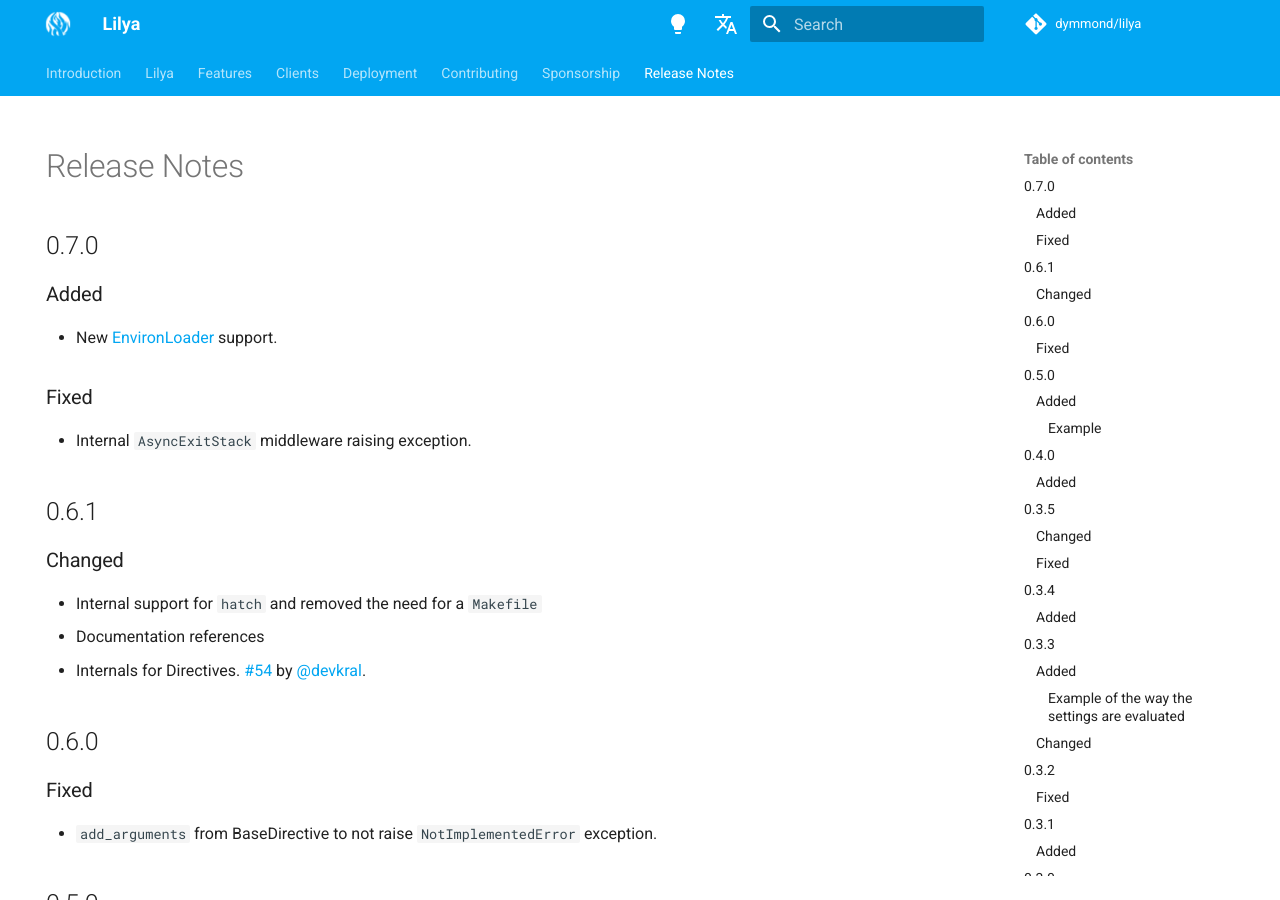
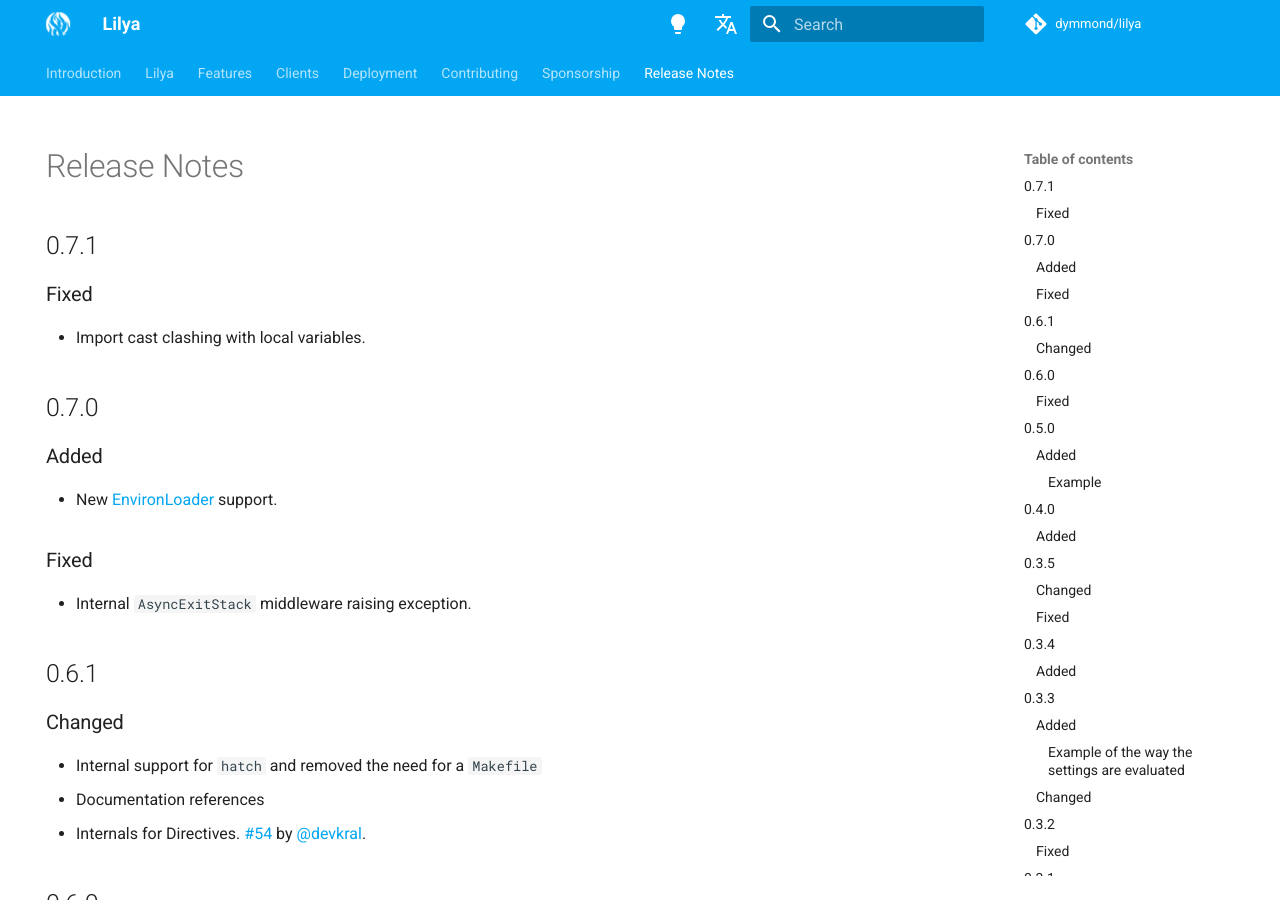
Before and after one commit to dymmond/lilya, an MkDocs documentation site: the page built from docs/release-notes.md, in a window 1280 px wide and 900 px high. Built offline with MkDocs 1.6.1 and Material for MkDocs 9.7.7, drawn with Linux system fonts in a browser that asks for light colours; comment, search, counter and statistics services are not loaded.

Commit message:
Update __init__.py (#60)
* Update __init__.py
* Update release-notes.md

```diff
--- a/docs/release-notes.md
+++ b/docs/release-notes.md
@@ -4,6 +4,12 @@
 ---
 
 # Release Notes
+
+## 0.7.1
+
+### Fixed
+
+- Import cast clashing with local variables.
 
 ## 0.7.0
 
--- a/lilya/__init__.py
+++ b/lilya/__init__.py
@@ -1 +1 @@
-__version__ = "0.7.0"
+__version__ = "0.7.1"
```
